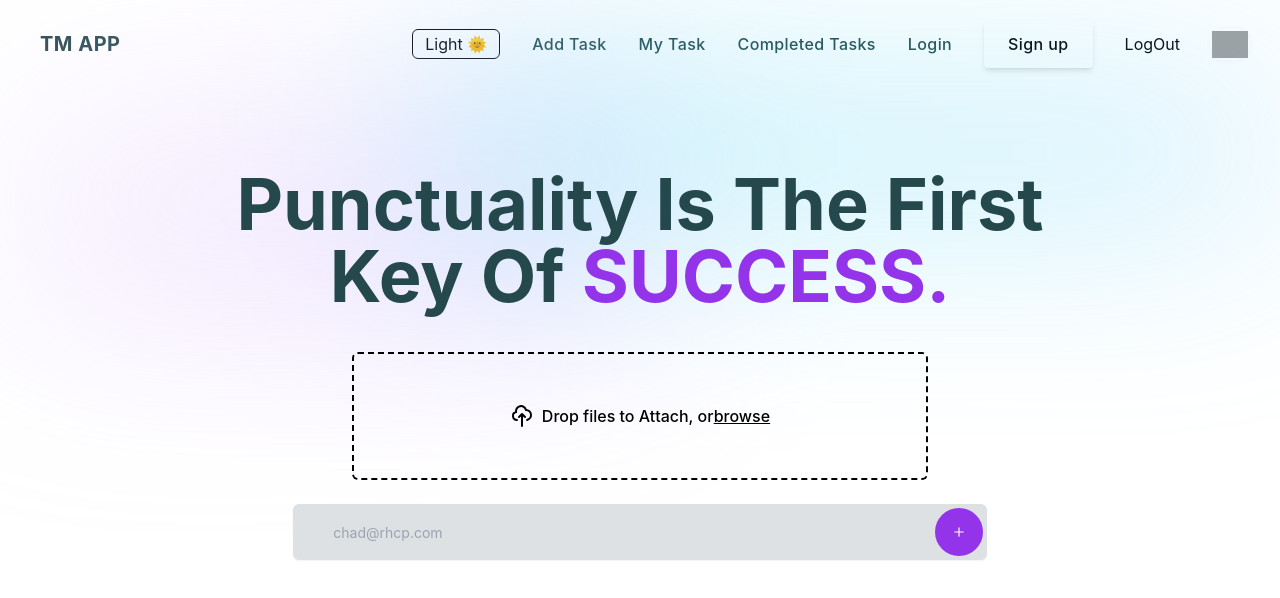
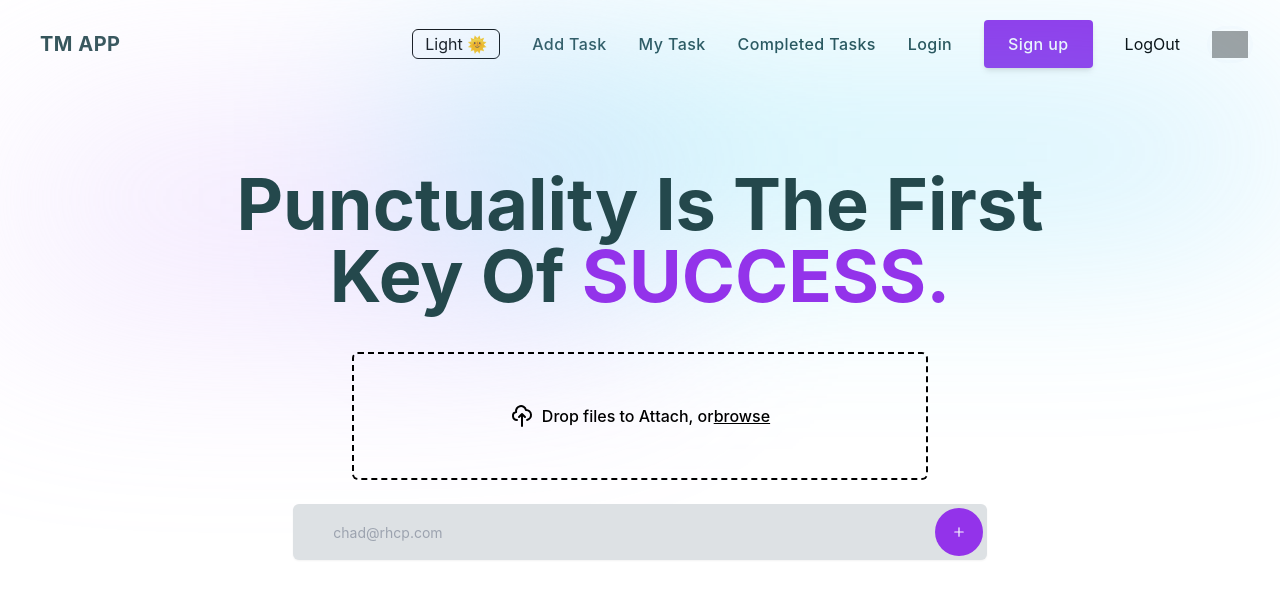
Before and after one commit to ritamrahman/TM-App, a React (Create React App) app: page / in a window 1280 px wide. Shown: the top 598 px of the page. Built offline with nearby package versions, Linux system fonts and the light colour scheme; grey boxes are pictures that could not be loaded.

Commit message:
fix nav style

```diff
--- a/src/Components/Navbar/Navbar.js
+++ b/src/Components/Navbar/Navbar.js
@@ -78,7 +78,7 @@ export const Navbar = ({ handleThemeSwitch, theme }) => {
               </li>
               <li>
                 <button
-                  className="inline-flex items-center justify-center h-12 px-6 font-medium tracking-wide  transition duration-200 rounded shadow-md bg-deep-purple-accent-400 hover:bg-deep-purple-accent-700 focus:shadow-outline focus:outline-none bg-black text-white dark:bg-gradient-to-r from-gs to-ge dark:text-primary "
+                  className="inline-flex items-center justify-center h-12 px-6 font-medium tracking-wide transition duration-200 rounded shadow-md  hover:bg-deep-purple-accent-700 focus:shadow-outline focus:outline-none bg-purple-200 text-white dark:bg-yellowGreen text-primary dark:text-primary "
                   aria-label="Sign up"
                   title="Sign up"
                 >
@@ -135,7 +135,7 @@ export const Navbar = ({ handleThemeSwitch, theme }) => {
             </div>
             {isMenuOpen && (
               <div className="absolute top-0 left-0 w-full z-10">
-                <div className="p-5 bg-white dark:bg-matBlack-900 border rounded shadow-sm">
+                <div className="p-5 bg-primary dark:bg-matBlack-900 border rounded shadow-sm">
                   <div className="flex items-center justify-between mb-4">
                     <div>
                       <a
@@ -144,7 +144,7 @@ export const Navbar = ({ handleThemeSwitch, theme }) => {
                         title="Company"
                         className="inline-flex items-center"
                       >
-                        <span className="ml-2 text-xl font-bold tracking-wide text-gs dark:text-matBlack-900 dark:text-primary uppercase">
+                        <span className="ml-2 text-xl font-bold tracking-wide text-gs  dark:text-primary uppercase">
                           TM App
                         </span>
                       </a>
@@ -222,7 +222,7 @@ export const Navbar = ({ handleThemeSwitch, theme }) => {
                         </li>
                         <li>
                           <button
-                            className="inline-flex items-center justify-center w-full h-12 px-6 font-medium tracking-wide text-white transition duration-200 rounded shadow-md bg-black dark:bg-gradient-to-r from-gs to-ge dark:text-matBlack-900 dark:text-primary hover:bg-deep-purple-accent-700 focus:shadow-outline focus:outline-none"
+                            className="inline-flex items-center justify-center w-full h-12 px-6 font-medium tracking-wide text-white transition duration-200 rounded shadow-md bg-purple-200 dark:bg-yellowGreen dark:text-primary hover:bg-purple-400 focus:shadow-outline focus:outline-none"
                             aria-label="Sign up"
                             title="Sign up"
                           >
```
